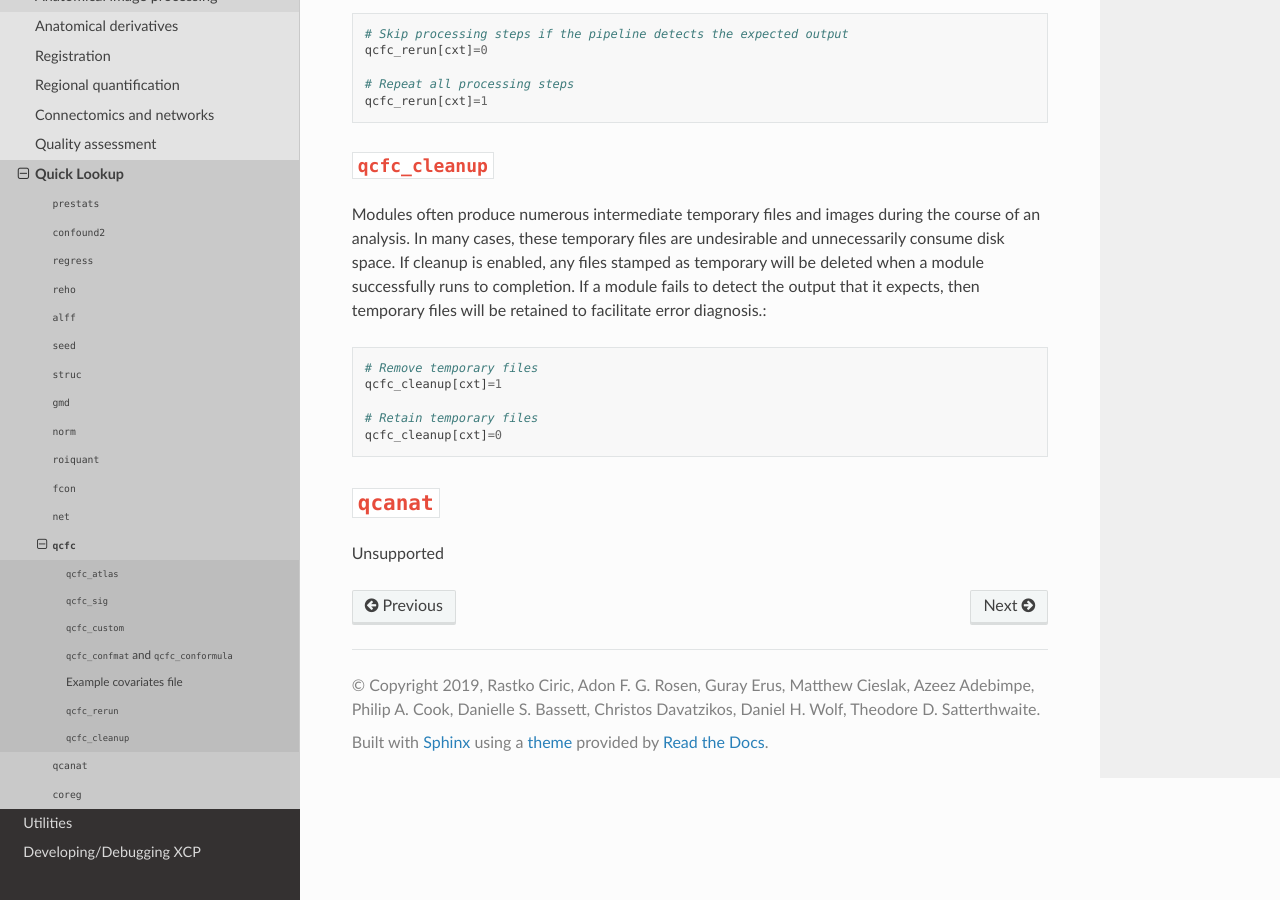
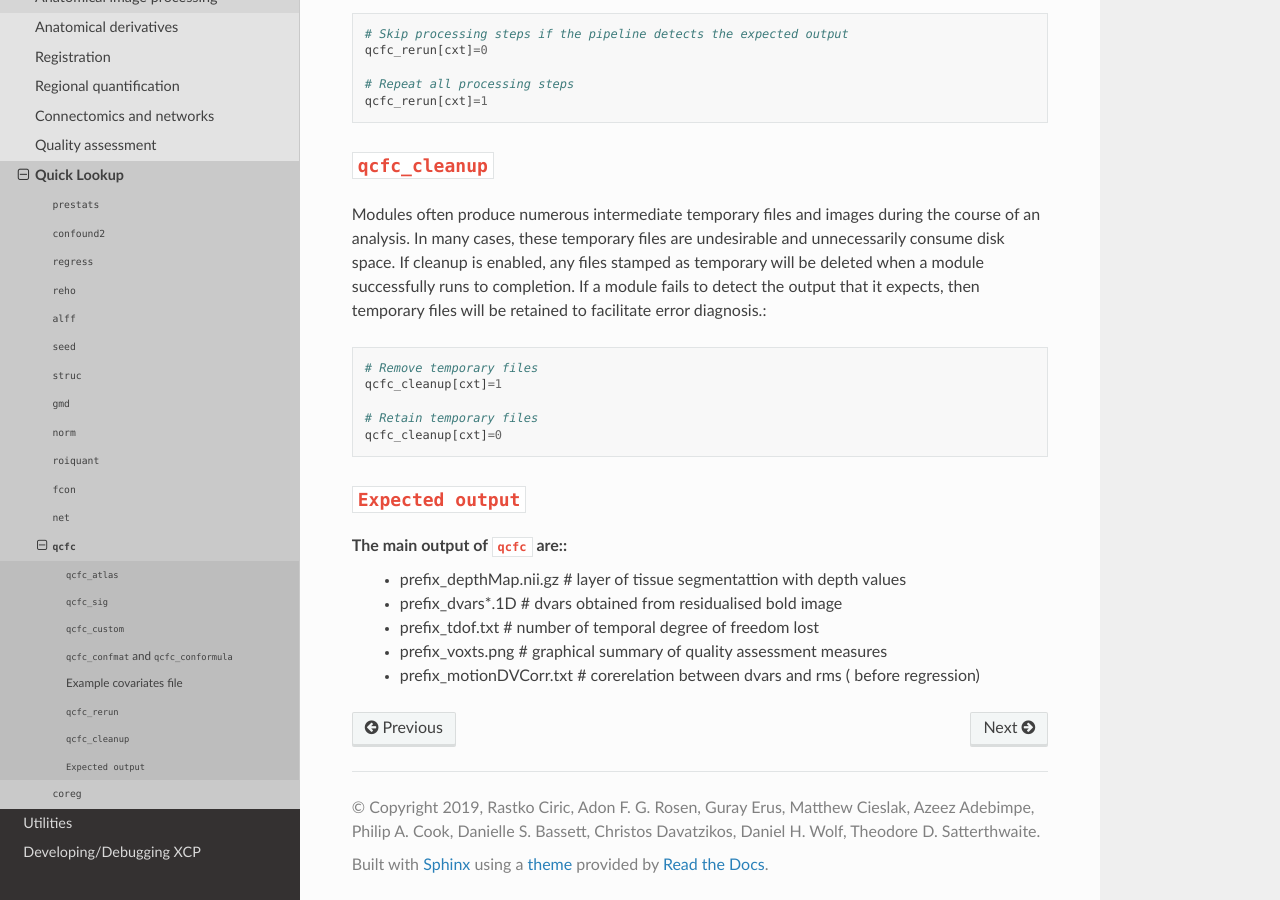
Before and after one commit to PennLINC/xcpEngine, a Sphinx documentation site: the page built from docs/modules/qcfc.rst, in a window 1280 px wide and 900 px high, scrolled down 2915 px. Built offline with Sphinx 7.4.7 and the Read the Docs theme 2.0.0, drawn with Linux system fonts in a browser that asks for light colours; pages that are not in the unit, such as notebooks, are missing from menus.

Commit message:
[skip ci]

```diff
--- a/docs/modules/qcfc.rst
+++ b/docs/modules/qcfc.rst
@@ -151,9 +151,11 @@ temporary files will be retained to facilitate error diagnosis.::
   # Retain temporary files
   qcfc_cleanup[cxt]=0
 
-.. _qcanat:
-
-``qcanat``
-============
-
-Unsupported
+``Expected output``
+^^^^^^^^^^^^^^^^^^^
+The main output of ``qcfc`` are::
+ - prefix_depthMap.nii.gz # layer of tissue segmentattion with depth values
+ - prefix_dvars*.1D # dvars obtained from residualised bold image
+ - prefix_tdof.txt # number of temporal degree of freedom lost
+ - prefix_voxts.png  # graphical summary of quality assessment measures
+ - prefix_motionDVCorr.txt # corerelation between dvars and rms ( before regression)
```
Also changed, not shown: docs/modules/fcon.rst (+11 -0 lines).
